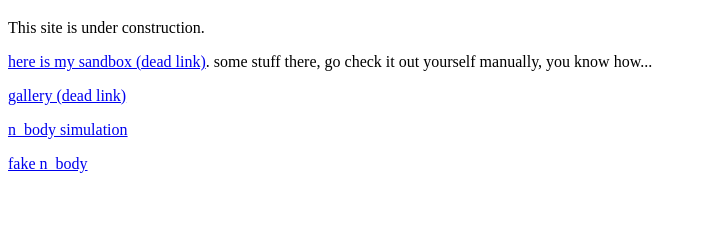
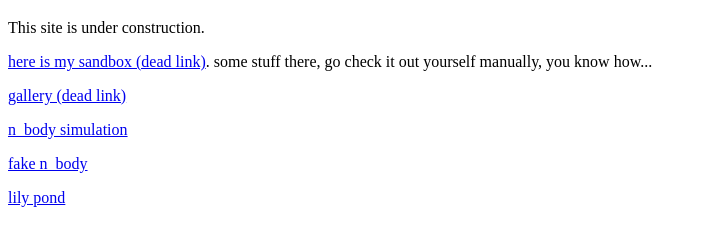
Before and after one commit to aprbw/aprbw.github.io, a plain HTML site: page index.html in a window 1280 px wide. Shown: the part 61-306 px from the top of the page, without its empty margins (0-707 px from the left). Drawn offline with Linux system fonts and the light colour scheme; a script that the page names is missing.

Commit message:
Update index.html

```diff
--- a/index.html
+++ b/index.html
@@ -13,5 +13,6 @@
 	<p><a href="/gallery/">gallery (dead link)</a></p>
 	<p><a href="/gallery/FormationOfGalaxy_v03.html">n_body simulation</a></p>
 	<p><a href="/gallery/two_stars.html">fake n_body</a></p>
+	<p><a href="/gallery/LilyPond_v06_red/index.html">lily pond</a></p>
 </body>
 </html>
```
